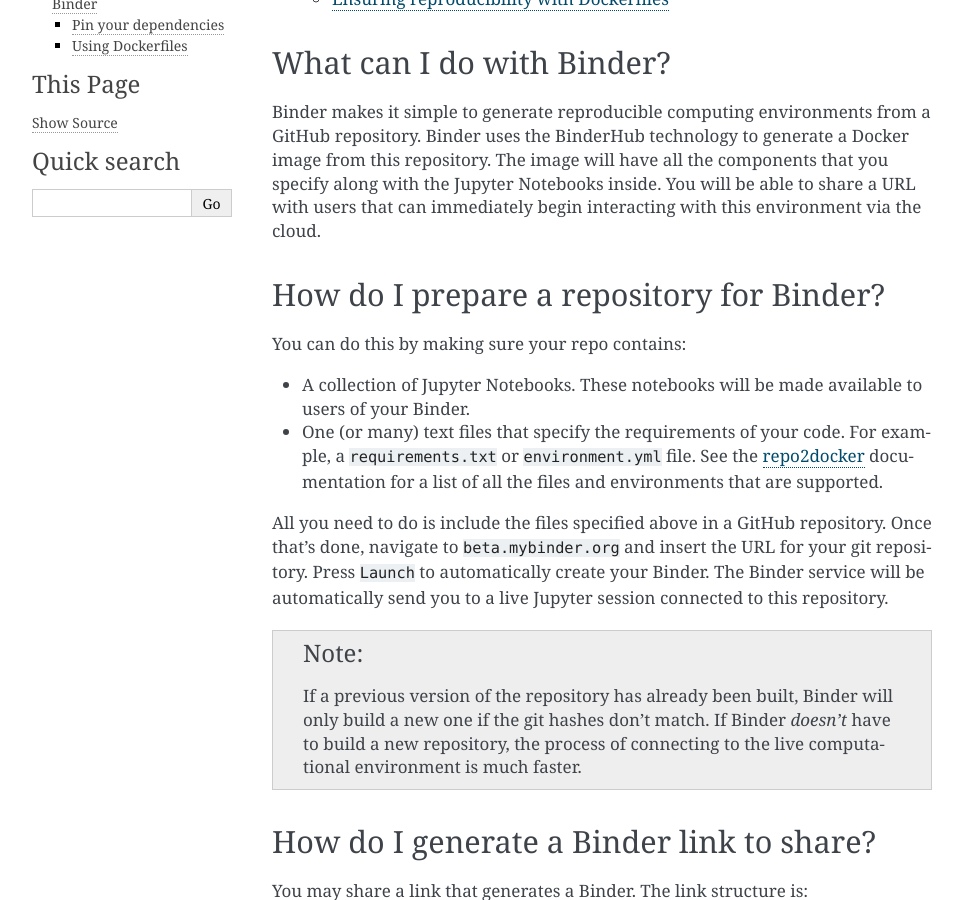
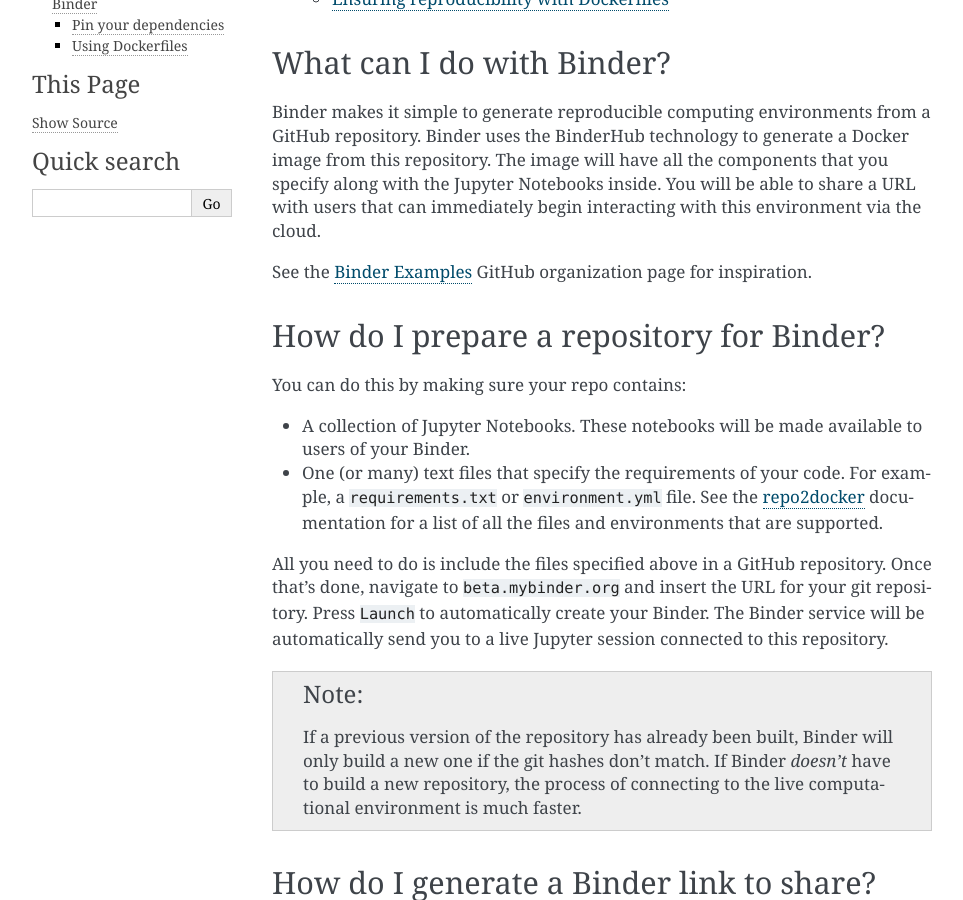
Before and after one commit to jupyterhub/mybinder.org-user-guide, a Sphinx documentation site: the page built from doc/index.rst, in a window 1280 px wide and 900 px high, scrolled down 526 px. Shown: the whole window, without its empty margins (148-1111 px from the left). Built offline with Sphinx 7.4.7, drawn with Linux system fonts in a browser that asks for light colours.

Commit message:
examples link

```diff
--- a/doc/index.rst
+++ b/doc/index.rst
@@ -27,6 +27,9 @@
 specify along with the Jupyter Notebooks inside. You will be able to share a URL
 with users that can immediately begin interacting with this environment via the
 cloud.
+
+See the `Binder Examples <https://github.com/binder-examples>`_ GitHub
+organization page for inspiration.
 
 How do I prepare a repository for Binder?
 -----------------------------------------
```
